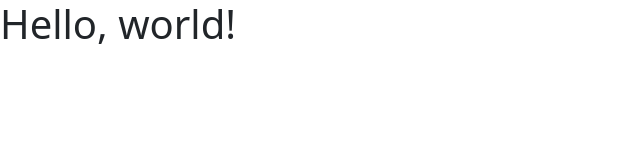
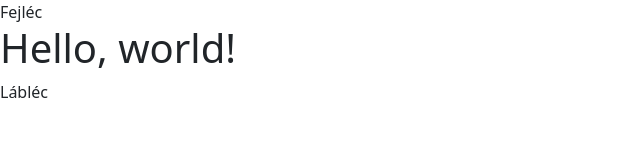
Before and after one commit to bottyanhammer/cars_git, a plain HTML site: page index.html in a window 1280 px wide. Shown: the whole page, without its empty margins (0-640 px from the left). Drawn offline with nearby package versions, Linux system fonts and the light colour scheme.

Commit message:
Weblayout

```diff
--- a/index.html
+++ b/index.html
@@ -8,7 +8,11 @@
     <link rel="stylesheet" href="style.css">
   </head>
   <body>
-    <h1>Hello, world!</h1>
+    <header>Fejléc</header>
+    <main>
+      <h1>Hello, world!</h1>
+    </main>
+    <footer>Lábléc</footer>
     <script src="https://cdn.jsdelivr.net/npm/bootstrap@5.3.2/dist/js/bootstrap.bundle.min.js" integrity="sha384-C6RzsynM9kWDrMNeT87bh95OGNyZPhcTNXj1NW7RuBCsyN/o0jlpcV8Qyq46cDfL" crossorigin="anonymous"></script>
   </body>
 </html>
```
